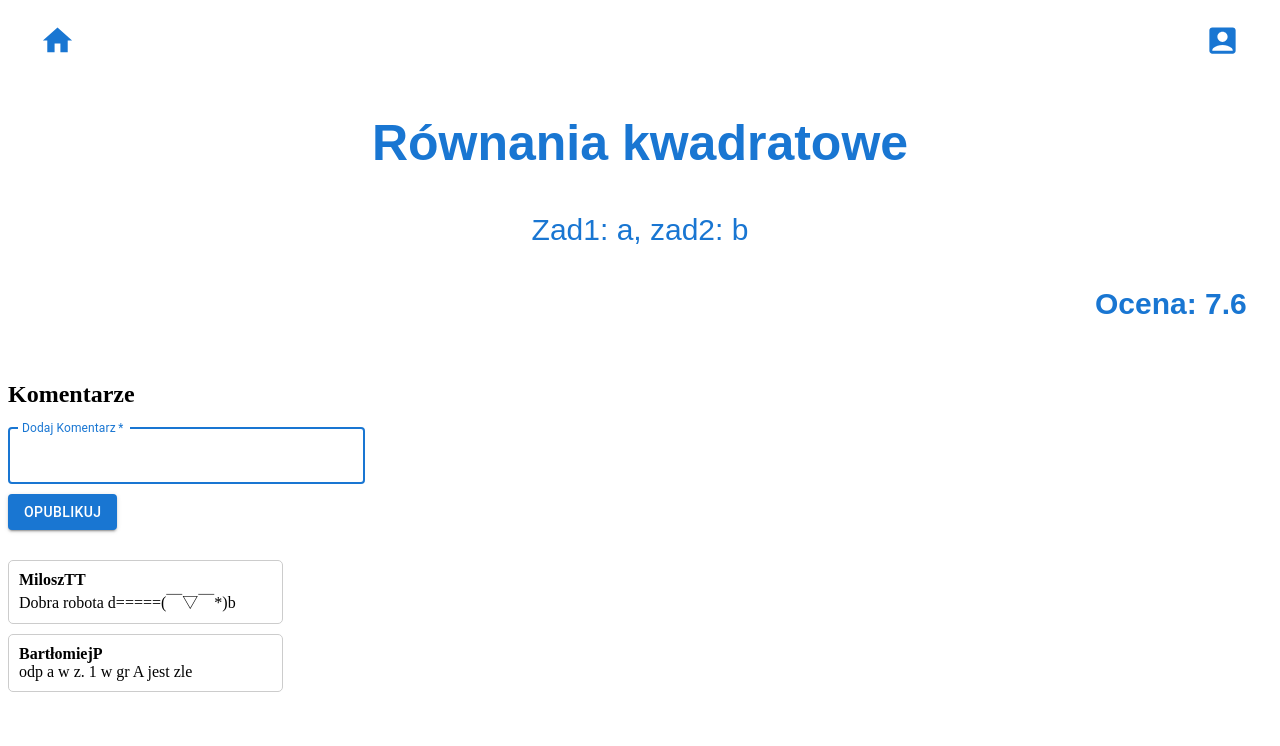
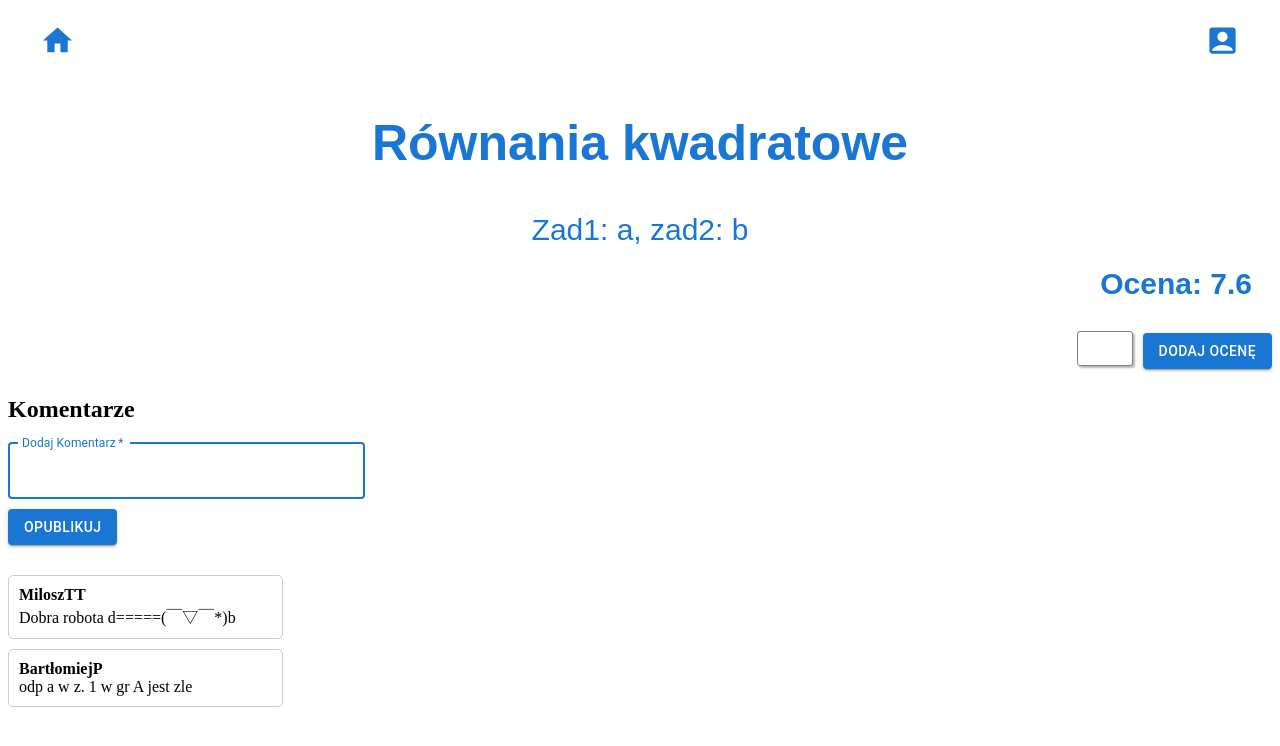
Before and after one commit to Jumpersky77/Praktyki, a React (Create React App) app in the folder AppPraktyki-main/: page /pages/answers/1 in a window 1280 px wide. Shown: the top 746 px of the page. Built offline with nearby package versions, Linux system fonts and the light colour scheme.

Commit message:
Details addGrade Component + style

```diff
--- /dev/null
+++ b/AppPraktyki-main/src/components/AddGrade.tsx
@@ -0,0 +1,23 @@
+import React, { useState } from 'react';
+import "../style/styleR.css";
+import {
+    Button,
+    Container,
+    TextField,
+} from "@mui/material";
+
+const AddGrade = () => {
+    return (
+            <div id="add-grade">
+                <input className="grade-input" type="number" min={1} max={10} step={1}/>
+                <Button
+                    variant="contained"
+                    id='add-grade-button'
+                    >
+                    Dodaj ocenę
+                </Button>
+            </div>
+    )
+}
+
+export default AddGrade;
--- a/AppPraktyki-main/src/pages/Details.tsx
+++ b/AppPraktyki-main/src/pages/Details.tsx
@@ -2,6 +2,7 @@ import { useLocation } from "react-router-dom";
 import "../style/styleR.css";
 
 import AddComment from "../components/AddComment";
+import AddGrade from "../components/AddGrade";
 const _details = [
   {
     id: "0",
@@ -63,6 +64,9 @@ const Details = () => {
       <div className="subtitle">{_details[answerID].text}</div>
 
       <h4 className="grade">Ocena: {_details[answerID].rating}</h4>
+      <div className="add-grade-container">
+        <AddGrade></AddGrade>
+      </div>
       <h2 >Komentarze</h2>
       <div>
         <AddComment></AddComment>
--- a/AppPraktyki-main/src/style/styleR.css
+++ b/AppPraktyki-main/src/style/styleR.css
@@ -136,5 +136,27 @@ margin-bottom: 10px;
   color: #1976d2;
   text-align: right;
   margin-right: 2%;
+  margin: 20px;
   font-size: 30px;
 }
+.grade-input{
+  width: 50px;
+  margin: 10px;
+  font-size: 26px;
+  border-radius: 3px;
+  border: 1px solid gray;
+  box-shadow: 2px 2px 2px rgb(184, 184, 184);
+  text-align: left;
+}
+#add-grade-button{
+  margin-bottom: 5px;
+}
+.add-grade-container{
+  position: relative;
+  width: 100%;
+}
+#add-grade{
+  position: relative;
+  float: right;
+  width: fit-content;
+}
```
Also changed, not shown: 1 other file (tests, documents, lock files or other folders).
